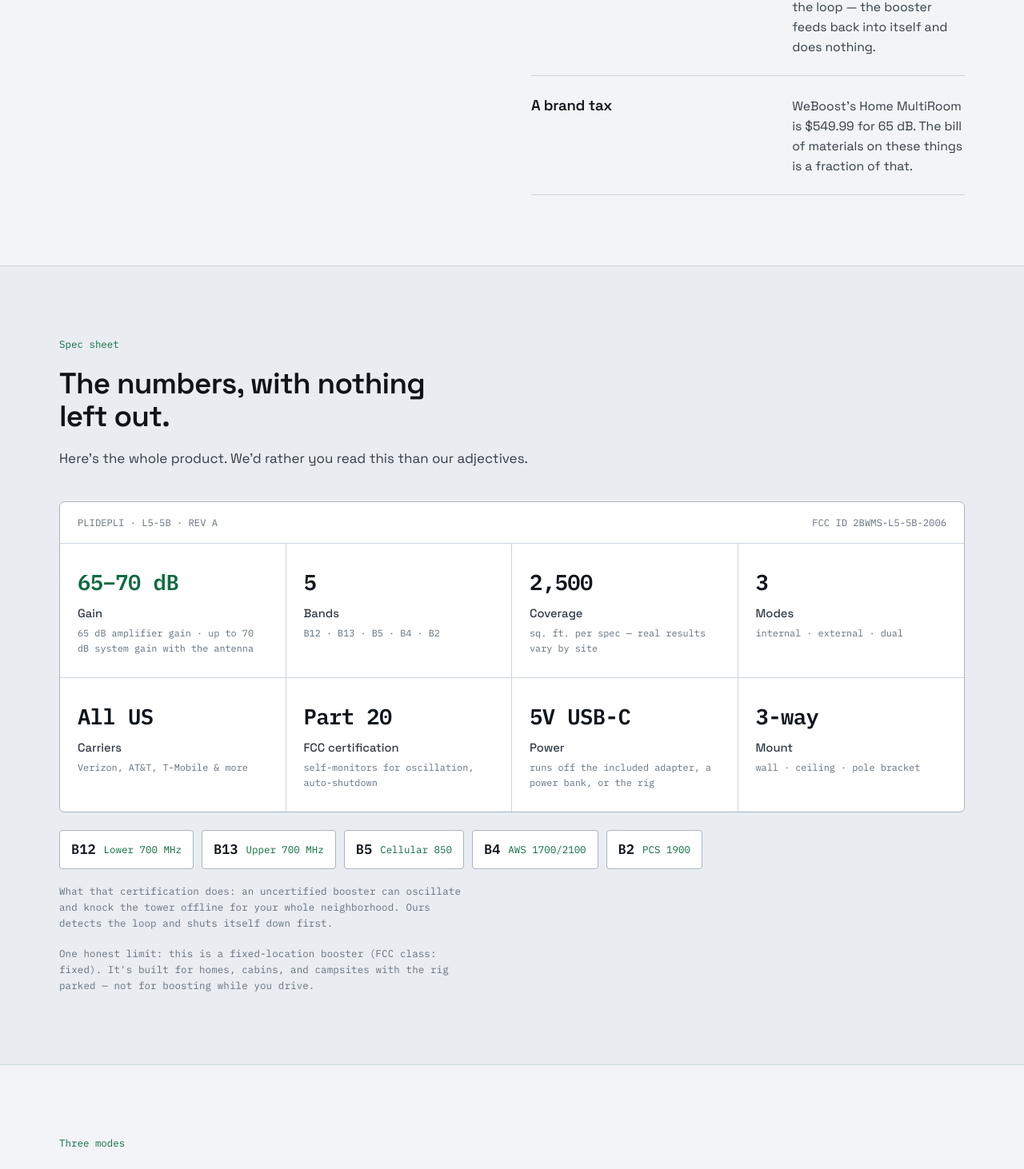
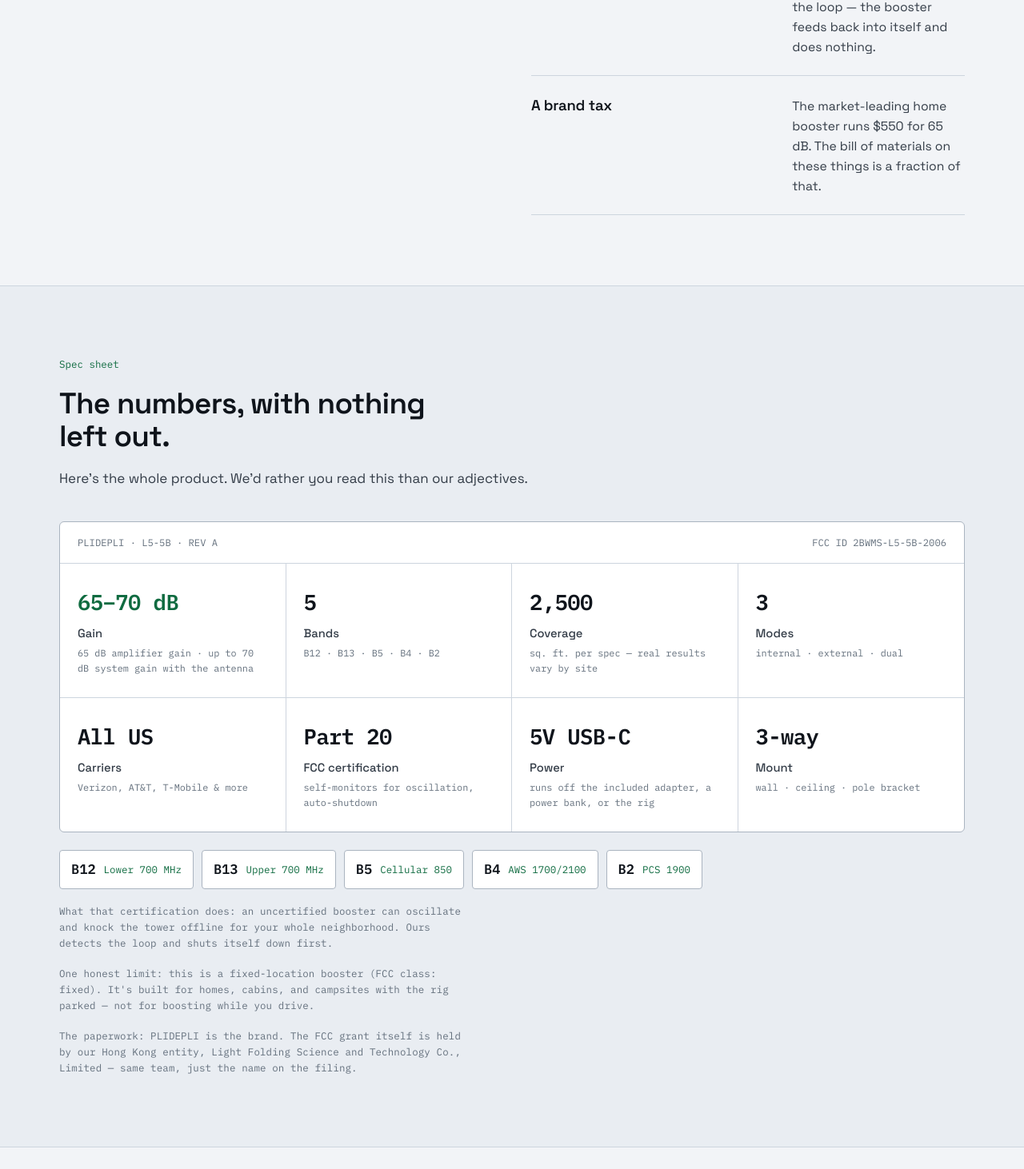
Before and after one commit to PLIDEPLI/plidepli.github.io, a React (Vite) app: page / in a window 1280 px wide. Shown: the part 1340-2802 px from the top of the page at 80% size. Built offline with nearby package versions, Linux system fonts and the light colour scheme; no server answers.

Commit message:
remove brand name, add Light Folding transparency, deploy as user site

```diff
--- a/src/App.tsx
+++ b/src/App.tsx
@@ -288,8 +288,8 @@ function App() {
               <div className="problem__item">
                 <h3>A brand tax</h3>
                 <p>
-                  WeBoost's Home MultiRoom is $549.99 for 65 dB. The bill of
-                  materials on these things is a fraction of that.
+                  The market-leading home booster runs $550 for 65 dB. The bill
+                  of materials on these things is a fraction of that.
                 </p>
               </div>
             </div>
@@ -379,6 +379,11 @@ function App() {
               One honest limit: this is a fixed-location booster (FCC class:
               fixed). It's built for homes, cabins, and campsites with the rig
               parked — not for boosting while you drive.
+            </p>
+            <p className="spec__sheet-note mono">
+              The paperwork: PLIDEPLI is the brand. The FCC grant itself is held
+              by our Hong Kong entity, Light Folding Science and Technology Co.,
+              Limited — same team, just the name on the filing.
             </p>
           </div>
         </section>
@@ -574,6 +579,7 @@ function App() {
           </div>
           <div className="footer__meta">
             <div>FCC ID 2BWMS-L5-5B-2006</div>
+            <div>Grant held by Light Folding Science and Technology Co., Ltd.</div>
             <div>Pre-production specs may shift slightly before mass production.</div>
             <div>
               &copy; {new Date().getFullYear()} PLIDEPLI
```
